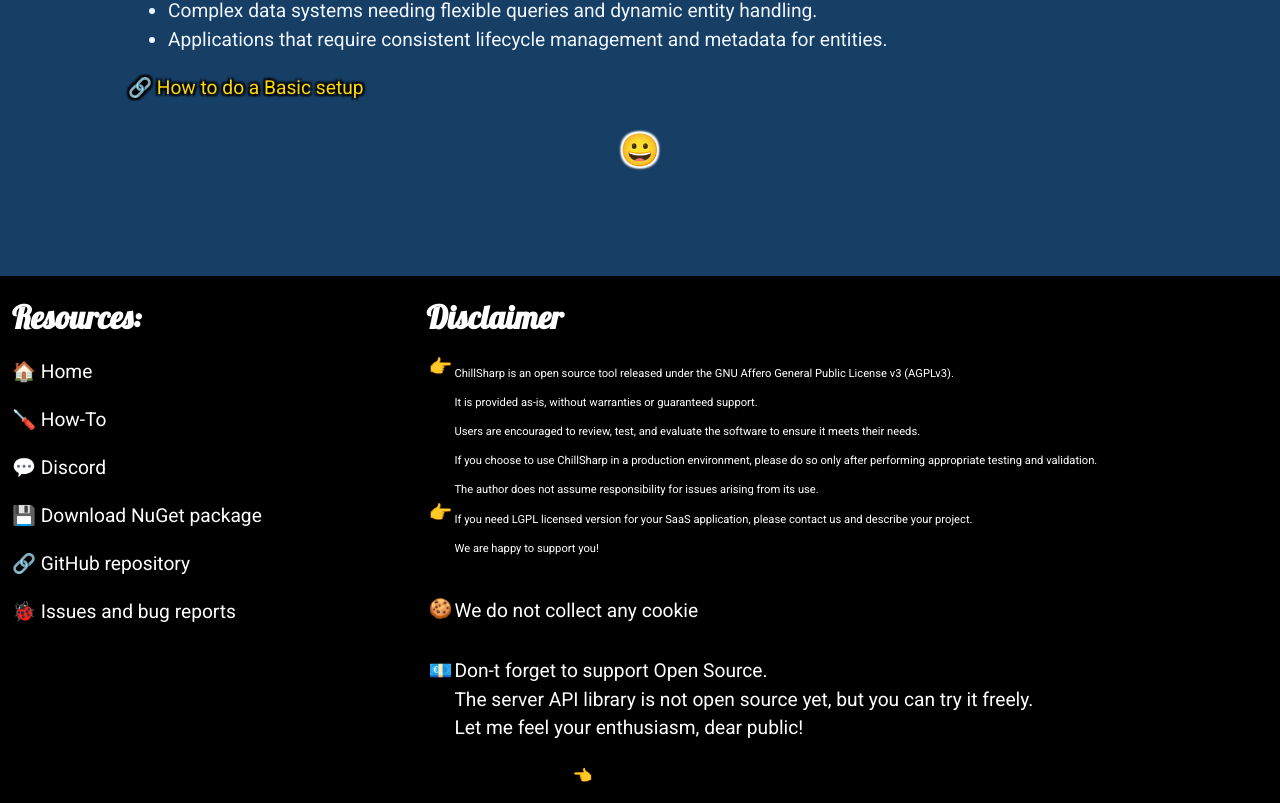
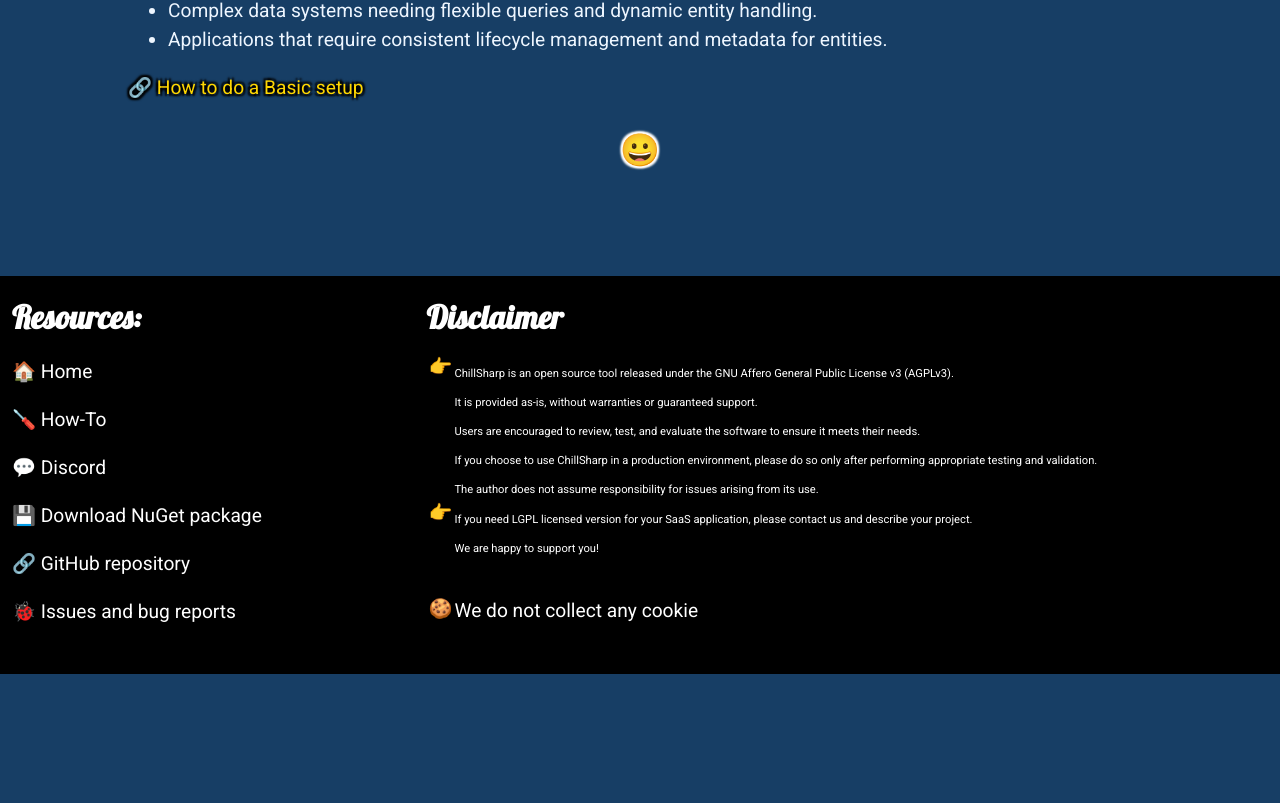
Before and after one commit to e-500/chill-sharp-www, an Angular app: page / in a window 1280 px wide. Shown: the part 2431-3234 px from the top of the page. After the commit the page ends 3105 px from the top, so only its background shows below. Built offline with nearby package versions, Linux system fonts and the light colour scheme; no server answers; grey boxes are pictures that could not be loaded.

Commit message:
Commented sponsor button

```diff
--- a/src/app/footer/footer.component.html
+++ b/src/app/footer/footer.component.html
@@ -37,7 +37,7 @@
         <td><p style="font-size: 1.2rem; margin-top: -0.1rem;"></p></td>
         <td><p style="font-size: 1.2rem;">&nbsp;</p></td>
       </tr>
-      <tr>
+      <!-- <tr>
         <td><p style="font-size: 1.2rem; margin-top: -0.1rem;">💶</p></td>
         <td>
           <p style="font-size: 1.2rem; margin-top: -0.1rem;">Don-t forget to support Open Source.<br/>The server API library is not open source yet, but you can try it freely.<br/>Let me feel your enthusiasm, dear public!</p>
@@ -45,7 +45,7 @@
             <iframe src="https://github.com/sponsors/e-500/button" title="Sponsor e-500" height="32" width="114" style="border: 0; border-radius: 6px;"></iframe> 👈
           </div>
         </td>
-      </tr>
+      </tr> -->
     </table>
     <p></p>
     <p></p>
```
